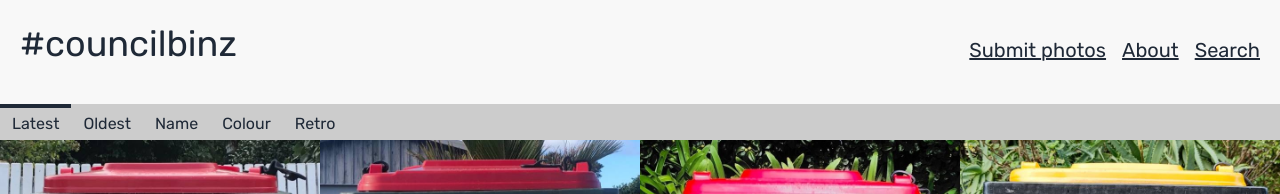
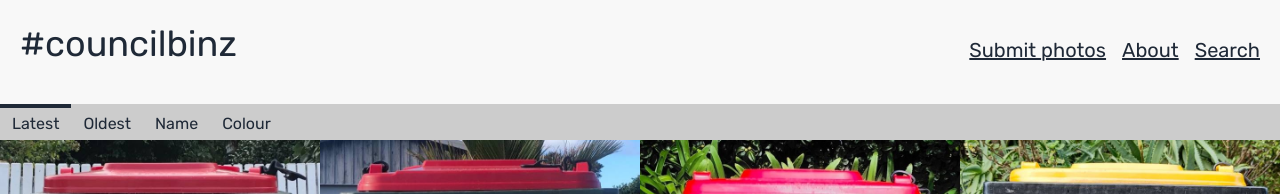
Before and after one commit to councilbinz/councilbins.nz, a Next.js app: page / in a window 1280 px wide. Shown: the top 194 px of the page. Built offline with nearby package versions, Linux system fonts and the light colour scheme.

Commit message:
Hidden retro tab

```diff
--- a/pages/index.js
+++ b/pages/index.js
@@ -48,11 +48,11 @@ export default class Index extends React.Component {
           active: false,
           func: this.sortColour,
         },
-        retro: {
-          name: "Retro",
-          active: false,
-          func: this.showRetro,
-        },
+        //retro: {
+        //  name: "Retro",
+        //  active: false,
+        //  func: this.showRetro,
+        //},
       },
     };
   }
```
